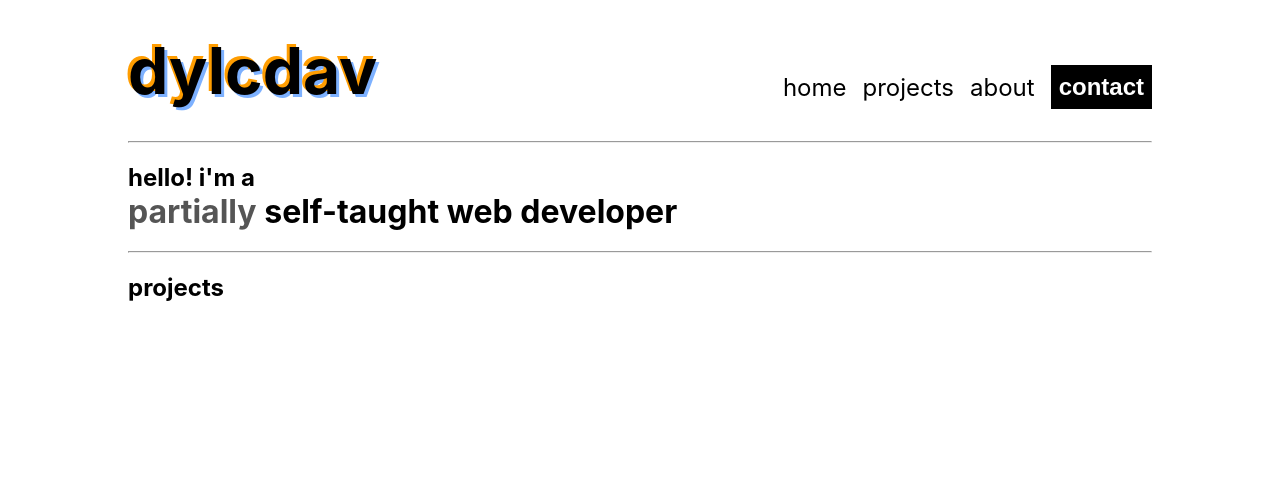
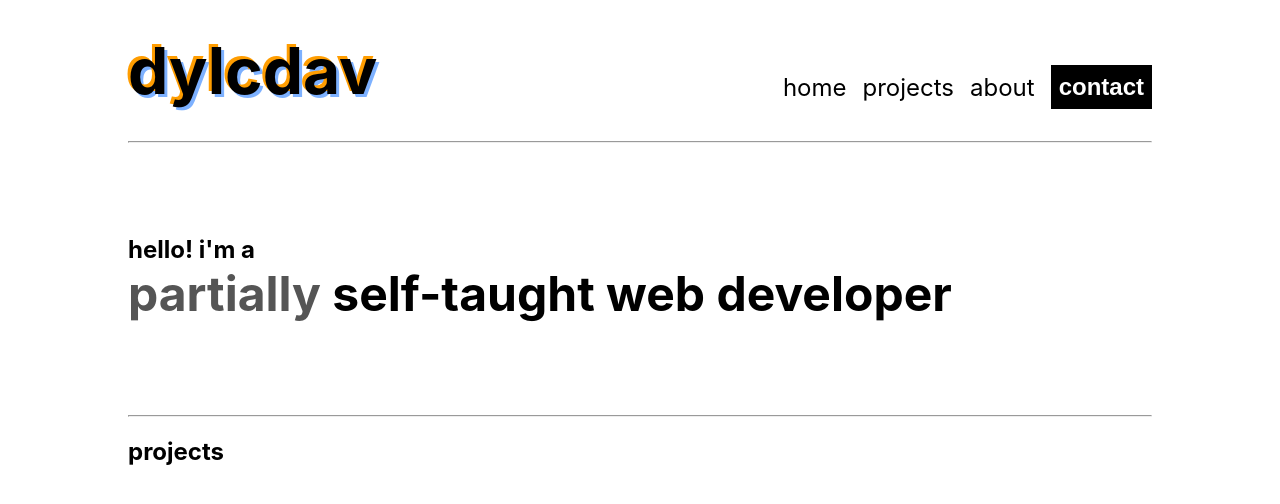
Before and after one commit to dylancdavis/portfolio-site, a React (Create React App) app: page / in a window 1280 px wide. Shown: the top 504 px of the page. Built offline with nearby package versions, Linux system fonts and the light colour scheme.

Commit message:
Reorganize and style introduction section

```diff
--- a/src/App.css
+++ b/src/App.css
@@ -41,10 +41,14 @@ nav > button {
   font-weight: bold;
 }
 
+.intro-box {
+  padding: 64px 0px;
+}
+
 .hero-text {
   font-weight: bold;
   color: black;
-  font-size: 32px;
+  font-size: 48px;
 }
 
 .muted {
--- a/src/App.js
+++ b/src/App.js
@@ -4,6 +4,7 @@ function App() {
   return (
     <div className="App">
       <header>
+        <div>
           <h1 class="title-text">
             <span class="invertable">d</span>
             <span class="invertable">y</span>
@@ -13,6 +14,7 @@ function App() {
             <span class="invertable">a</span>
             <span class="invertable">v</span>
           </h1>
+        </div>
         <nav>
           <div>home</div>
           <div>projects</div>
@@ -22,12 +24,14 @@ function App() {
       </header>
       <hr></hr>
       <main>
+        <div class="intro-box">
           <h2 class="intro-text">
             hello! i'm a
             <div class="hero-text">
               <span className="muted">partially</span> self-taught web developer
             </div>
           </h2>
+        </div>
         <hr></hr>
         <section>
           <h2>projects</h2>
```
Lines whose indentation alone changed are shown as unchanged.
